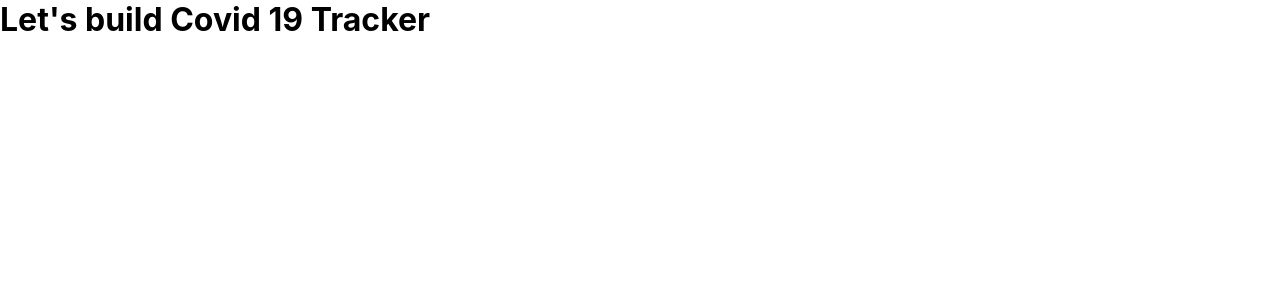
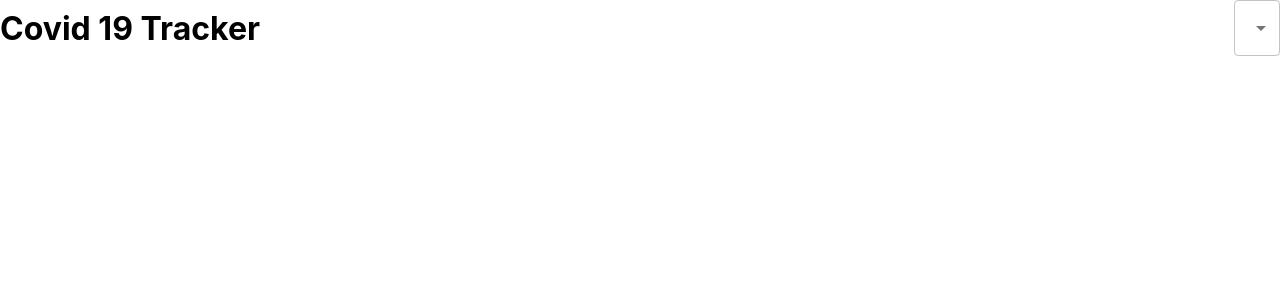
Before and after one commit to ahtisham225/covid-19-tracker, a React (Create React App) app: page / in a window 1280 px wide. Shown: the top 300 px of the page. Built offline with nearby package versions, Linux system fonts and the light colour scheme.

Commit message:
Header and DropDown Flex Box

```diff
--- a/package.json
+++ b/package.json
@@ -3,6 +3,9 @@
   "version": "0.1.0",
   "private": true,
   "dependencies": {
+    "@emotion/react": "^11.11.0",
+    "@emotion/styled": "^11.11.0",
+    "@mui/material": "^5.13.3",
     "@testing-library/jest-dom": "^5.16.5",
     "@testing-library/react": "^13.4.0",
     "@testing-library/user-event": "^13.5.0",
--- a/src/App.css
+++ b/src/App.css
@@ -1,3 +1,10 @@
 * {
   margin:0;
 }
+
+.app__header {
+  display:flex;
+  justify-content:space-between;
+  align-items:center;
+  margin-bottom: 20px;
+}
--- a/src/App.js
+++ b/src/App.js
@@ -1,12 +1,28 @@
 // import logo from './logo.svg';
-import React from 'react';
+import React,  {useState} from 'react';
 import './App.css';
+import { MenuItem, FormControl, Select } from "@mui/material";
+function App() {
 
-function App() {
+  const [countries, setCountries] = useState(['Pakistan', 'USA']);
   return (
     <div className="app">
-      <h1>Let's build Covid 19 Tracker</h1>
+
+
       {/* Header */}
+      <div className="app__header">
+      <h1>Covid 19 Tracker</h1>
+      <FormControl className="app__dropdown">
+        <Select variant="outlined" value="abc">
+          {/* Loop through all the countries and show a drop down list of the options */}
+          {
+            countries.map((country) => (
+              <MenuItem value={country}>{country}</MenuItem>
+            ))
+          }
+        </Select>
+      </FormControl>
+      </div>
       {/* Title + Select input dropdown field */}
       {/* InfoBox */}
       {/* InfoBox */}
```
Also changed, not shown: 1 other file (tests, documents, lock files or other folders).
